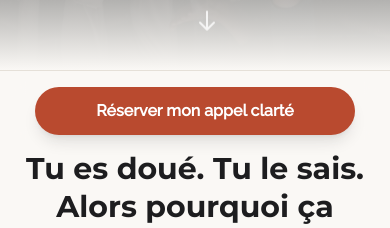
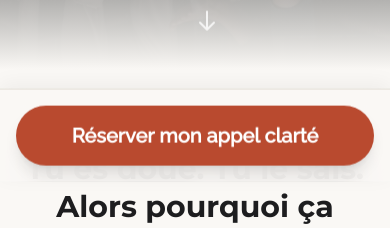
Before and after one commit to BenjaminOhana/Site-Benjamin, a React (Vite) app: page / in a window 390 px wide. Shown: the part 774-1002 px from the top of the page. Built offline with nearby package versions, Linux system fonts and the light colour scheme.

Commit message:
Fix: Optimize mobile scroll stability and sticky button size

```diff
--- a/src/App.jsx
+++ b/src/App.jsx
@@ -12,6 +12,9 @@ import gsap from 'gsap';
 import { ScrollTrigger } from 'gsap/ScrollTrigger';
 
 gsap.registerPlugin(ScrollTrigger);
+
+// Prevent mobile address bar resize from triggering heavy refreshes
+ScrollTrigger.config({ ignoreMobileResize: true });
 
 function App() {
   // Smooth scroll setup for anchor links is handled by CSS scroll-behavior: smooth
--- a/src/components/Header.jsx
+++ b/src/components/Header.jsx
@@ -113,12 +113,12 @@ const Header = () => {
 
             {/* Mobile Sticky CTA */}
             <div
-                className={`md:hidden fixed bottom-0 left-0 right-0 z-40 bg-cream/80 backdrop-blur-md p-4 border-t border-border flex justify-center transition-transform duration-300 ${shouldShowSticky ? 'translate-y-0' : 'translate-y-full'
+                className={`md:hidden fixed bottom-0 left-0 right-0 z-[100] bg-cream/90 backdrop-blur-md px-4 pt-4 pb-[calc(1rem+env(safe-area-inset-bottom))] border-t border-border flex justify-center transition-transform duration-300 shadow-[0_-5px_20px_rgba(0,0,0,0.05)] ${shouldShowSticky ? 'translate-y-0' : 'translate-y-[120%]'
                     }`}
             >
                 <button
                     onClick={() => setIsCalendlyOpen(true)}
-                    className="w-full max-w-xs bg-sienna hover:bg-sienna-hover text-white px-6 py-3 rounded-full font-bold shadow-lg"
+                    className="w-full max-w-sm bg-sienna hover:bg-sienna-hover text-white px-8 py-4 rounded-full font-bold shadow-lg text-xl active:scale-95 transition-transform"
                 >
                     Réserver mon appel clarté
                 </button>
--- a/src/components/Story.jsx
+++ b/src/components/Story.jsx
@@ -56,7 +56,7 @@ const Story = () => {
                     {/* Image */}
                     {/* Mobile: Sticky, 60vh, Full Width, No Radius */}
                     {/* Desktop: Static, 2/5 width, Rounded, Shadow */}
-                    <div className="w-full md:w-2/5 sticky top-0 h-[60vh] md:static md:h-auto z-0">
+                    <div className="w-full md:w-2/5 sticky top-0 h-[60dvh] md:static md:h-auto z-0">
                         <div ref={imageRef} className="w-full h-full md:relative md:rounded-2xl md:overflow-hidden md:shadow-[0_12px_40px_rgba(185,74,47,0.10)] md:border md:border-[#E5E0D8] md:aspect-[3/4]">
                             <img
                                 src={storyImage}
```
